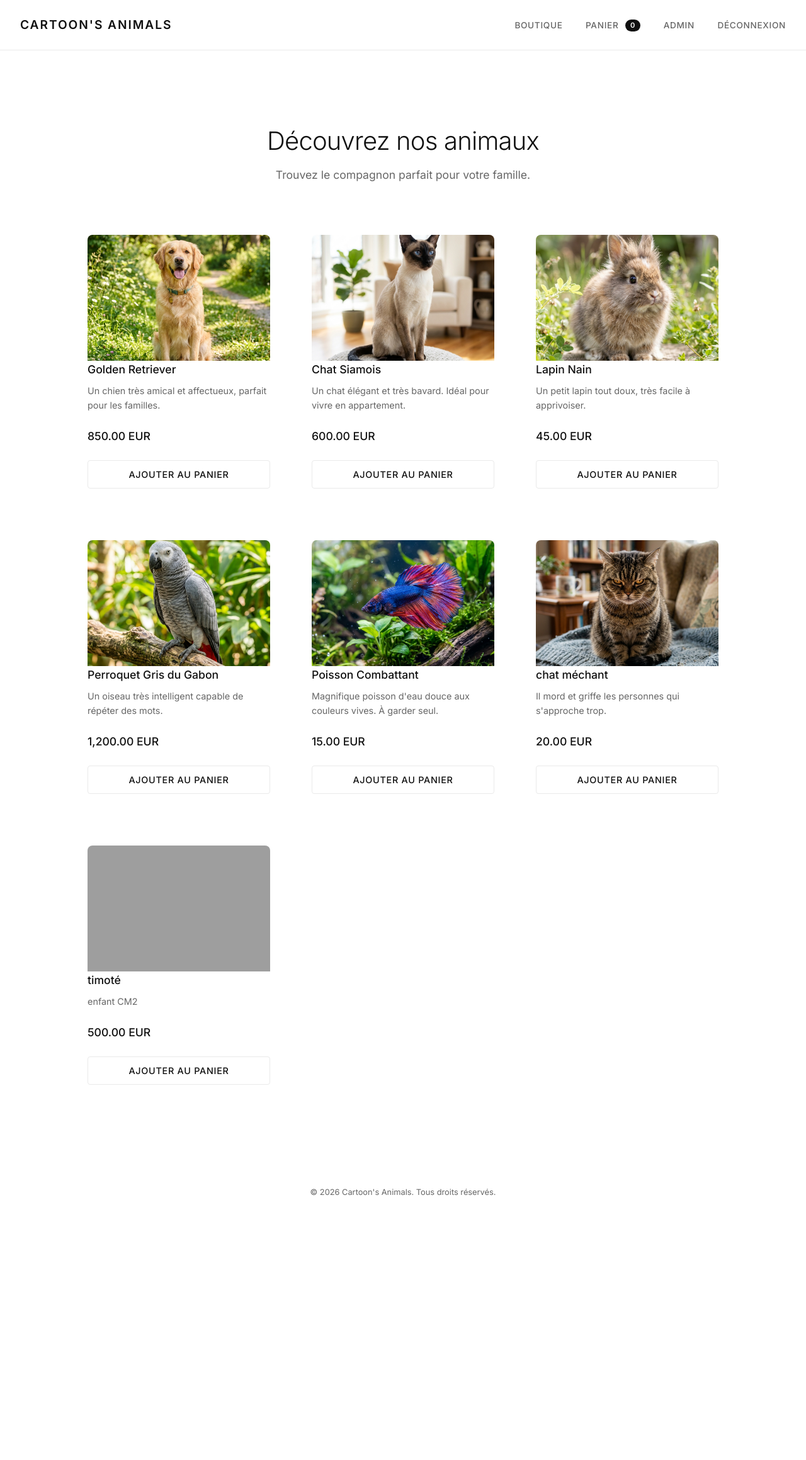
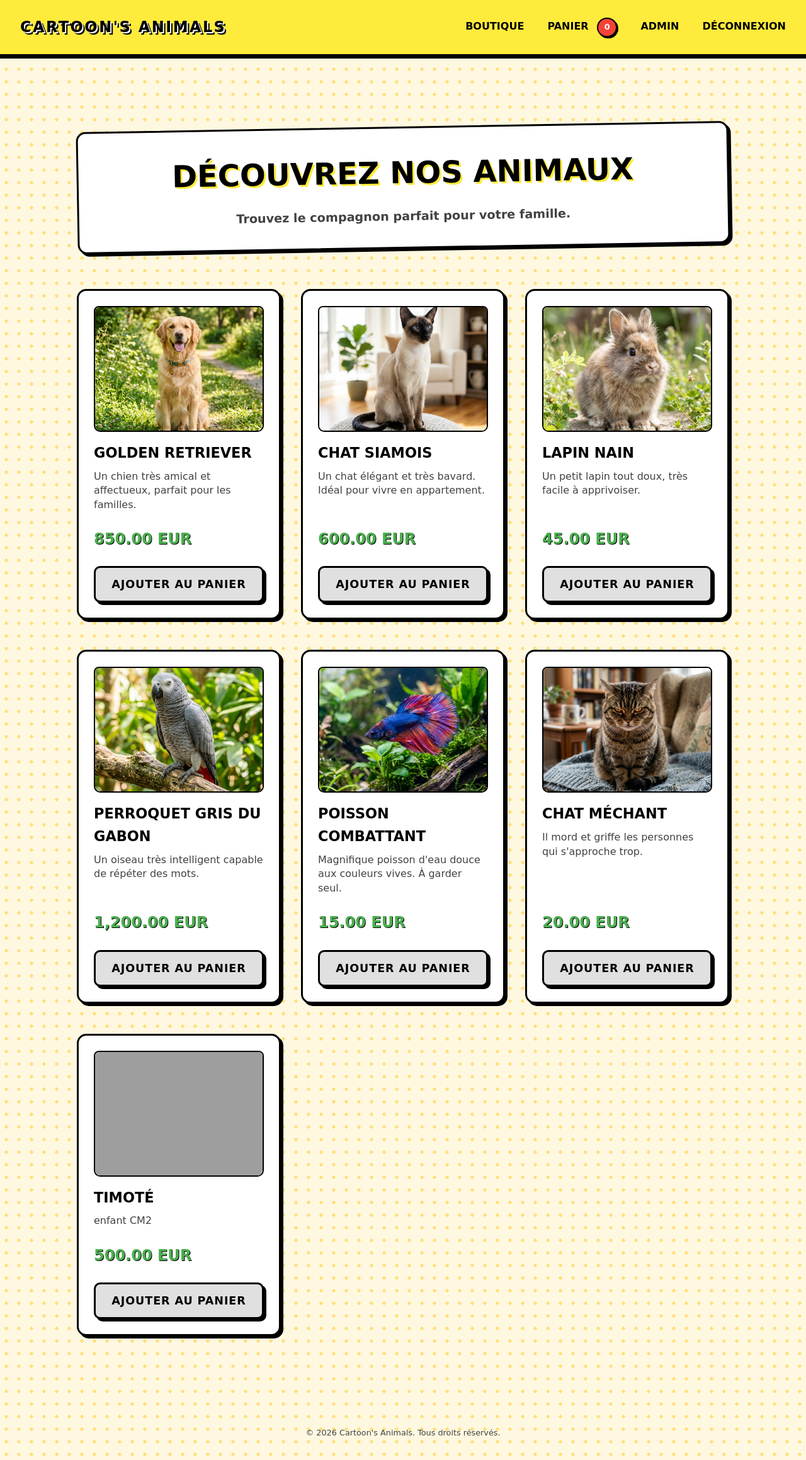
Before and after one commit to DZTic/e_commerce, a PHP site: page / in a window 1280 px wide. Shown: the whole page at 63% size. Before the commit the page ends 1899 px from the top, so only its background shows below. Run offline with PHP 8.4, Linux system fonts and the light colour scheme; the visitor is signed in with stand-in values (Sample User, id 1); data comes from the database, SQL or seed files in the repository; grey boxes are pictures that could not be loaded.

Commit message:
Add files via upload

```diff
--- a/assets/css/style.css
+++ b/assets/css/style.css
@@ -1,19 +1,24 @@
+/* Définition des couleurs principales pour le style cartoon */
 :root {
-    --primary: #000000;
-    --primary-hover: #333333;
-    --bg-main: #ffffff;
-    --bg-card: #ffffff;
-    --text-main: #111111;
-    --text-muted: #666666;
-    --border: #eaeaea;
-    --success: #10b981;
+    --primary: #FF5722; /* Couleur orange vif pour les boutons */
+    --primary-hover: #E64A19;
+    --bg-main: #FFF8E1; /* Fond jaune très clair */
+    --bg-card: #FFFFFF; /* Fond blanc pour les cartes */
+    --text-main: #000000; /* Texte noir pour un bon contraste */
+    --text-muted: #424242;
+    --border: #000000; /* Bordures noires épaisses caractéristiques du style cartoon */
+    --success: #4CAF50; /* Vert pour les succès */
+    --shadow: 4px 4px 0px #000000; /* Ombre portée dure typique des cartoons */
+    --shadow-hover: 6px 6px 0px #000000; /* Ombre plus grande au survol */
 }
 
+/* Reset de base et application d'une police amusante */
 * {
     margin: 0;
     padding: 0;
     box-sizing: border-box;
-    font-family: 'Inter', system-ui, -apple-system, sans-serif;
+    /* Utilisation de polices aux allures de bande dessinée */
+    font-family: 'Comic Sans MS', 'Chalkboard SE', 'Comic Neue', sans-serif;
 }
 
 body {
@@ -21,8 +26,9 @@ body {
     color: var(--text-main);
     line-height: 1.6;
     min-height: 100vh;
-    -webkit-font-smoothing: antialiased;
-    -moz-osx-font-smoothing: grayscale;
+    /* Motif de fond léger pour donner de la texture typique des BD (demi-teintes) */
+    background-image: radial-gradient(#FFE082 20%, transparent 20%);
+    background-size: 20px 20px;
 }
 
 .container {
@@ -31,10 +37,10 @@ body {
     padding: 2rem;
 }
 
-/* Minimalist Navigation */
+/* Barre de navigation style cartoon */
 nav {
-    background: var(--bg-main);
-    border-bottom: 1px solid var(--border);
+    background: #FFEB3B; /* Jaune vif */
+    border-bottom: 3px solid var(--border); /* Bordure épaisse en bas */
     padding: 1.5rem 2rem;
     display: flex;
     justify-content: space-between;
@@ -42,52 +48,64 @@ nav {
     position: sticky;
     top: 0;
     z-index: 1000;
+    box-shadow: 0px 4px 0px rgba(0,0,0,1); /* Ombre dure sous la navigation */
 }
 
 nav a {
-    color: var(--text-muted);
+    color: var(--text-main);
     text-decoration: none;
     margin-left: 2rem;
-    transition: color 0.2s ease;
-    font-size: 0.85rem;
-    font-weight: 500;
+    font-size: 1rem;
+    font-weight: bold;
     text-transform: uppercase;
-    letter-spacing: 0.05em;
+    transition: transform 0.2s ease; /* Animation fluide pour le survol */
+    display: inline-block;
 }
 
+/* Effet de rebond et rotation au survol des liens (dynamisme) */
 nav a:hover {
-    color: var(--text-main);
+    transform: scale(1.1) rotate(-2deg);
+    color: var(--primary);
 }
 
 .logo {
-    font-size: 1.2rem;
-    font-weight: 600;
+    font-size: 1.5rem;
+    font-weight: 900;
     color: var(--text-main);
     text-transform: uppercase;
     letter-spacing: 0.1em;
+    /* Effet 3D sur le logo avec du text-shadow */
+    text-shadow: 2px 2px 0px #FFF, 4px 4px 0px var(--border);
 }
 
-/* Page Headers */
+/* En-têtes de page avec du caractère */
 .page-header {
     margin: 5rem 0 4rem;
     text-align: center;
+    background: #FFFFFF;
+    border: 3px solid var(--border);
+    border-radius: 15px; /* Coins très arrondis */
+    padding: 2rem;
+    box-shadow: var(--shadow);
+    transform: rotate(-1deg); /* Légère rotation pour un côté décalé et fun */
 }
 
 .page-header h1 {
-    font-size: 2.5rem;
-    font-weight: 300;
-    letter-spacing: -0.02em;
-    margin-bottom: 0.5rem;
+    font-size: 3rem;
+    font-weight: 900;
+    text-transform: uppercase;
     color: var(--text-main);
+    text-shadow: 3px 3px 0px #FFEB3B; /* Ombre jaune sous le titre principal */
 }
 
 .page-header p {
     color: var(--text-muted);
-    font-size: 1.1rem;
-    font-weight: 400;
+    font-size: 1.2rem;
+    font-weight: bold;
+    margin-top: 1rem;
 }
 
-/* Product Cards */
+/* Grille de produits */
 .product-grid {
     display: grid;
     grid-template-columns: repeat(auto-fill, minmax(300px, 1fr));
@@ -95,18 +113,33 @@ nav a:hover {
     margin-top: 2rem;
 }
 
+/* Cartes de produits façon cases de BD */
 .card {
     background: var(--bg-card);
-    border: 1px solid transparent;
-    padding: 1rem;
-    border-radius: 4px;
-    transition: all 0.3s ease;
+    border: 3px solid var(--border); /* Bordure noire épaisse */
+    padding: 1.5rem;
+    border-radius: 15px;
+    transition: transform 0.2s ease, box-shadow 0.2s ease;
     display: flex;
     flex-direction: column;
+    box-shadow: var(--shadow); /* Ombre dure en bas à droite */
+    position: relative;
 }
 
+/* Effet de soulèvement de la carte au survol */
 .card:hover {
-    transform: translateY(-4px);
+    transform: translateY(-5px);
+    box-shadow: var(--shadow-hover);
+}
+
+/* Image éventuelle dans la carte */
+.card img {
+    border: 2px solid var(--border);
+    border-radius: 10px;
+    margin-bottom: 1rem;
+    width: 100%;
+    height: auto;
+    object-fit: cover;
 }
 
 .card-content {
@@ -117,120 +150,152 @@ nav a:hover {
 
 .card h3 {
     margin-bottom: 0.5rem;
-    font-size: 1.1rem;
-    font-weight: 500;
+    font-size: 1.4rem;
+    font-weight: bold;
     color: var(--text-main);
+    text-transform: uppercase;
 }
 
 .card p {
     color: var(--text-muted);
-    font-size: 0.9rem;
+    font-size: 1rem;
     margin-bottom: 1.5rem;
-    line-height: 1.6;
+    line-height: 1.4;
     flex-grow: 1;
 }
 
+/* Prix en évidence style étiquette */
 .price {
-    font-weight: 500;
-    color: var(--text-main);
-    font-size: 1.1rem;
+    font-weight: 900;
+    color: #4CAF50; /* Vert flash pour l'argent */
+    font-size: 1.5rem;
     margin-bottom: 1.5rem;
+    text-shadow: 1px 1px 0px #000; /* Petite bordure noire autour du texte vert */
 }
 
-/* Forms */
+/* Formulaires de connexion / inscription */
 .auth-container {
     max-width: 400px;
     margin: 6rem auto;
     padding: 3rem;
     background: var(--bg-card);
-    border: 1px solid var(--border);
-    border-radius: 4px;
+    border: 3px solid var(--border);
+    border-radius: 15px;
+    box-shadow: var(--shadow);
 }
 
+/* Champs de saisie imposants */
 input {
     width: 100%;
-    padding: 0.8rem 1rem;
-    background: #fafafa;
-    border: 1px solid var(--border);
-    border-radius: 4px;
+    padding: 1rem;
+    background: #FFF;
+    border: 3px solid var(--border);
+    border-radius: 10px;
     color: var(--text-main);
     margin-bottom: 1.5rem;
-    font-size: 0.95rem;
-    transition: border-color 0.2s ease, background 0.2s ease;
+    font-size: 1rem;
+    font-weight: bold;
+    box-shadow: inset 2px 2px 0px rgba(0,0,0,0.1); /* Ombre interne pour l'effet de profondeur */
 }
 
+/* Effet lumineux (focus) sur le champ de saisie actif */
 input:focus {
     outline: none;
-    border-color: var(--text-main);
-    background: #ffffff;
+    border-color: var(--primary);
+    background: #FFFFF0;
+    box-shadow: inset 2px 2px 0px rgba(0,0,0,0.2), 0 0 0 4px rgba(255, 87, 34, 0.2);
 }
 
+/* Boutons d'action volumineux et rebondissants */
 button {
     width: 100%;
-    padding: 0.8rem;
+    padding: 1rem;
     background: var(--primary);
     color: white;
-    border: 1px solid var(--primary);
-    border-radius: 4px;
-    font-size: 0.9rem;
-    font-weight: 500;
+    border: 3px solid var(--border);
+    border-radius: 10px;
+    font-size: 1.1rem;
+    font-weight: 900;
     cursor: pointer;
-    transition: all 0.2s ease;
+    transition: all 0.1s ease;
     text-transform: uppercase;
     letter-spacing: 0.05em;
+    box-shadow: var(--shadow); /* Ombre forte */
+    text-shadow: 1px 1px 0px #000;
+}
+
+/* Effet d'enfoncement physique quand on clique sur le bouton */
+button:active {
+    transform: translate(4px, 4px); /* Se déplace de la taille de l'ombre vers le bas/droite */
+    box-shadow: 0px 0px 0px #000000; /* L'ombre disparaît pour simuler l'appui complet */
 }
 
 button:hover {
     background: var(--primary-hover);
-    border-color: var(--primary-hover);
 }
 
+/* Bouton secondaire avec des couleurs inversées */
 .btn-outline {
-    background: transparent;
+    background: #E0E0E0;
     color: var(--text-main);
-    border: 1px solid var(--border);
+    text-shadow: none;
 }
 
 .btn-outline:hover {
-    border-color: var(--text-main);
-    background: transparent;
+    background: #BDBDBD;
 }
 
-/* Tables (Cart / Admin) */
+/* Tableaux (Panier et Admin) délimités façon grille dessinée */
 table {
     width: 100%;
-    border-collapse: collapse;
+    border-collapse: separate; /* Permet les coins arrondis avec des bordures */
+    border-spacing: 0;
     margin: 3rem 0;
+    background: #FFF;
+    border: 3px solid var(--border);
+    border-radius: 15px;
+    overflow: hidden; /* Empêche le fond de dépasser des coins */
+    box-shadow: var(--shadow);
 }
 
 th {
     text-align: left;
-    color: var(--text-muted);
-    border-bottom: 1px solid var(--border);
-    padding: 1rem 0;
-    font-weight: 500;
-    font-size: 0.8rem;
+    color: var(--text-main);
+    background: #FFEB3B; /* Ligne d'en-tête jaune */
+    border-bottom: 3px solid var(--border);
+    padding: 1rem;
+    font-weight: 900;
+    font-size: 1rem;
     text-transform: uppercase;
-    letter-spacing: 0.05em;
 }
 
 td {
-    padding: 1.5rem 0;
-    border-bottom: 1px solid var(--border);
+    padding: 1.5rem 1rem;
+    border-bottom: 2px dashed var(--border); /* Ligne de séparation en pointillés (funky) */
     color: var(--text-main);
+    font-weight: bold;
 }
 
-/* Badges */
-.badge {
-    background: var(--text-main);
-    color: white;
-    padding: 0.15rem 0.5rem;
-    border-radius: 12px;
-    font-size: 0.7rem;
-    font-weight: 600;
-    margin-left: 0.4rem;
+/* Suppression de la ligne pointillée pour le dernier élément */
+tr:last-child td {
+    border-bottom: none;
 }
 
+/* Badges (compteur du panier) façon petite bulle explosive */
+.badge {
+    background: #F44336; /* Rouge très vif */
+    color: white;
+    padding: 0.2rem 0.6rem;
+    border: 2px solid var(--border); /* Bordure noire pour délimiter la bulle */
+    border-radius: 20px;
+    font-size: 0.8rem;
+    font-weight: 900;
+    margin-left: 0.5rem;
+    box-shadow: 2px 2px 0px #000;
+    display: inline-block;
+}
+
+/* Homogénéisation des titres avec une graisse maximale */
 h1, h2, h3, h4, h5, h6 {
-    font-weight: 500;
+    font-weight: 900;
 }
```
Also changed, not shown: admin.php (+1 -7 lines), README.md.
